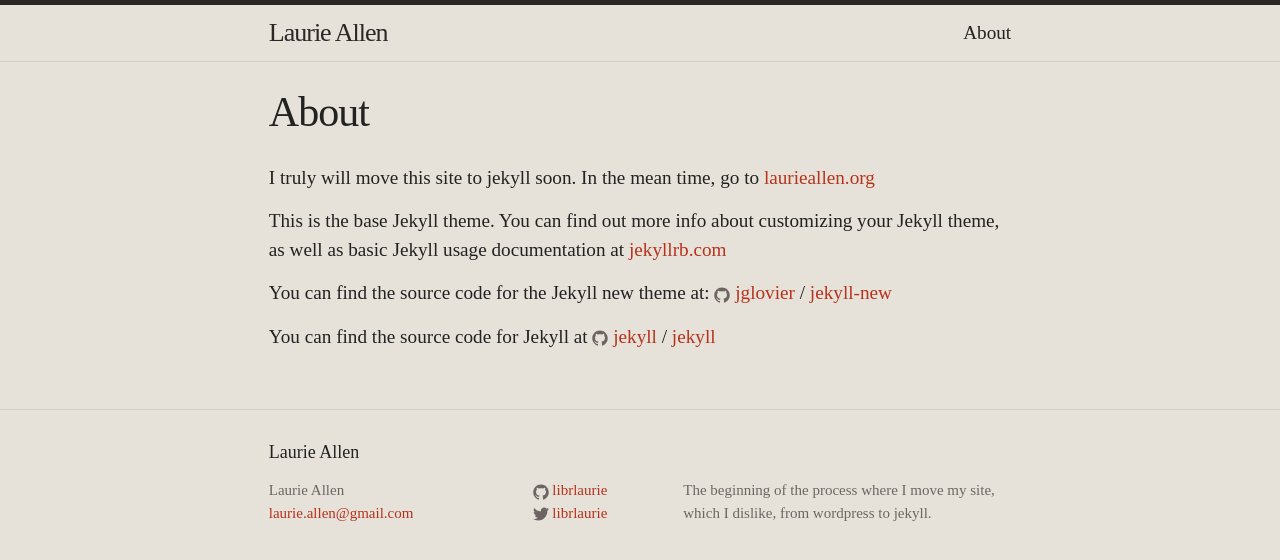
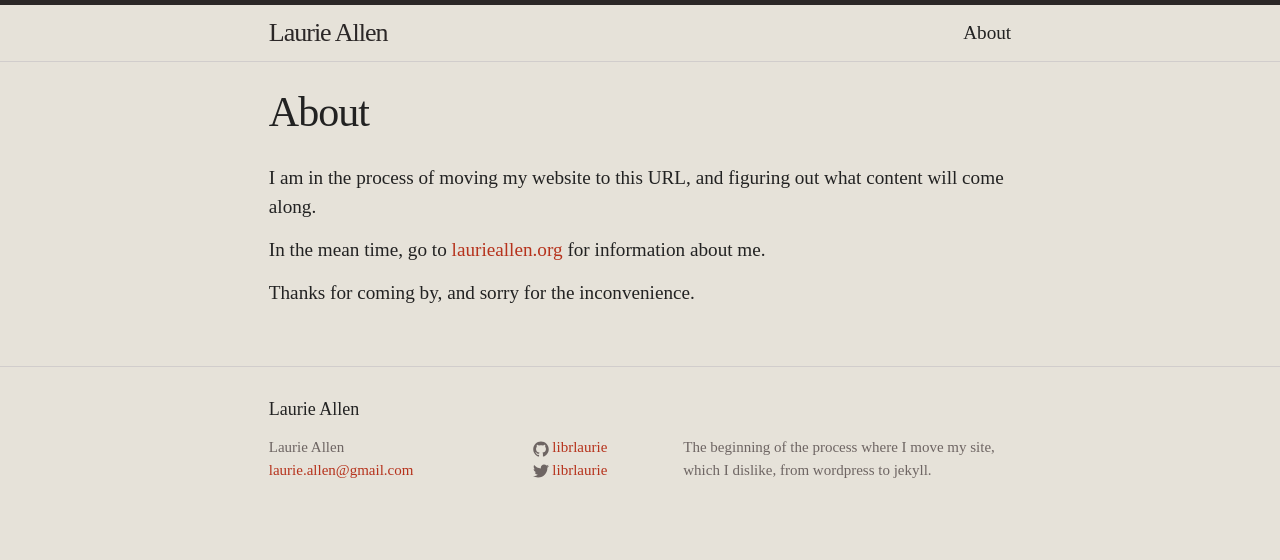
Before and after one commit to librlaurie/librlaurie.github.io, a Jekyll site: the page built from about.md, in a window 1280 px wide. Shown: the top 560 px of the page. Built offline with Jekyll 4.4.1, drawn with Linux system fonts in a browser that asks for light colours.

Commit message:
fixing about

```diff
--- a/about.md
+++ b/about.md
@@ -4,14 +4,8 @@
 permalink: /about/
 ---
 
-I truly will move this site to jekyll soon. In the mean time, go to [laurieallen.org](http://www.laurieallen.org)
+I am in the process of moving my website to this URL, and figuring out what content will come along.
 
-This is the base Jekyll theme. You can find out more info about customizing your Jekyll theme, as well as basic Jekyll usage documentation at [jekyllrb.com](http://jekyllrb.com/)
+In the mean time, go to [laurieallen.org](http://www.laurieallen.org) for information about me.
 
-You can find the source code for the Jekyll new theme at:
-{% include icon-github.html username="jglovier" %} /
-[jekyll-new](https://github.com/jglovier/jekyll-new)
-
-You can find the source code for Jekyll at
-{% include icon-github.html username="jekyll" %} /
-[jekyll](https://github.com/jekyll/jekyll)
+Thanks for coming by, and sorry for the inconvenience.
```
